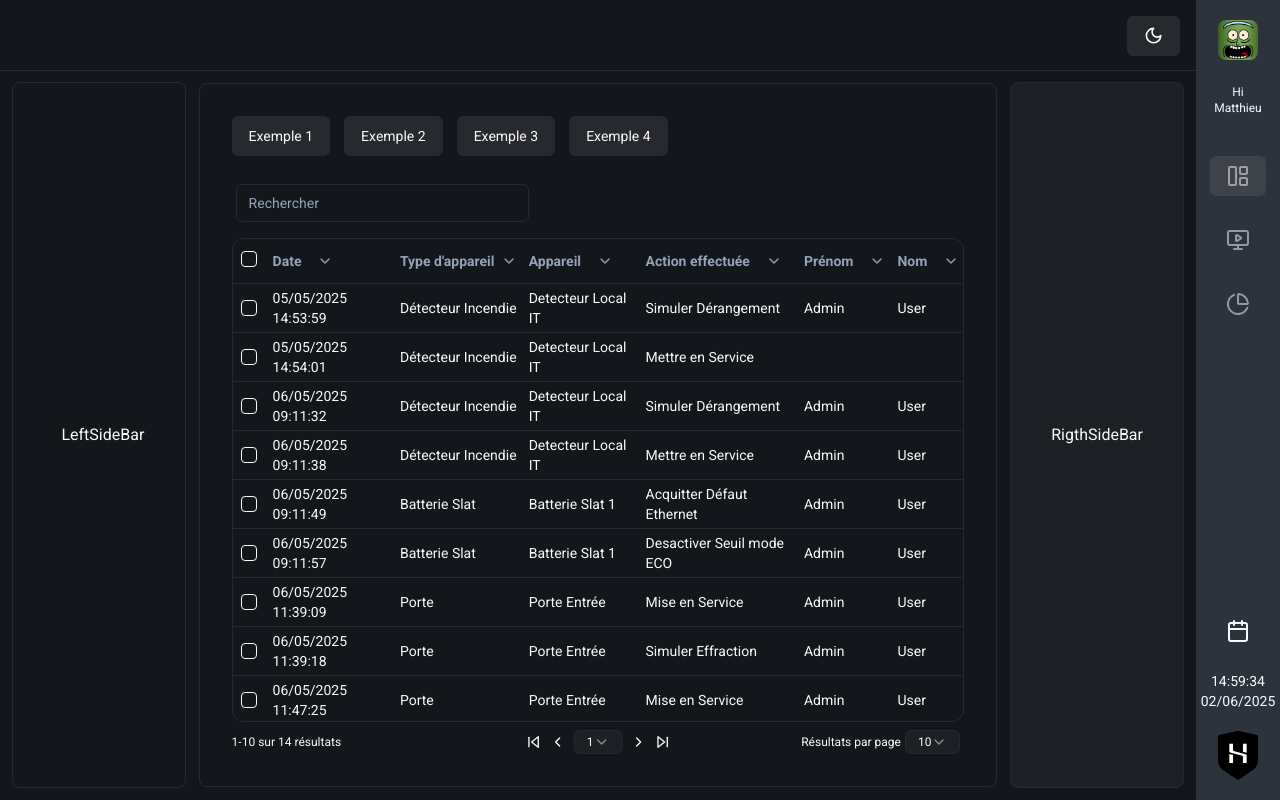
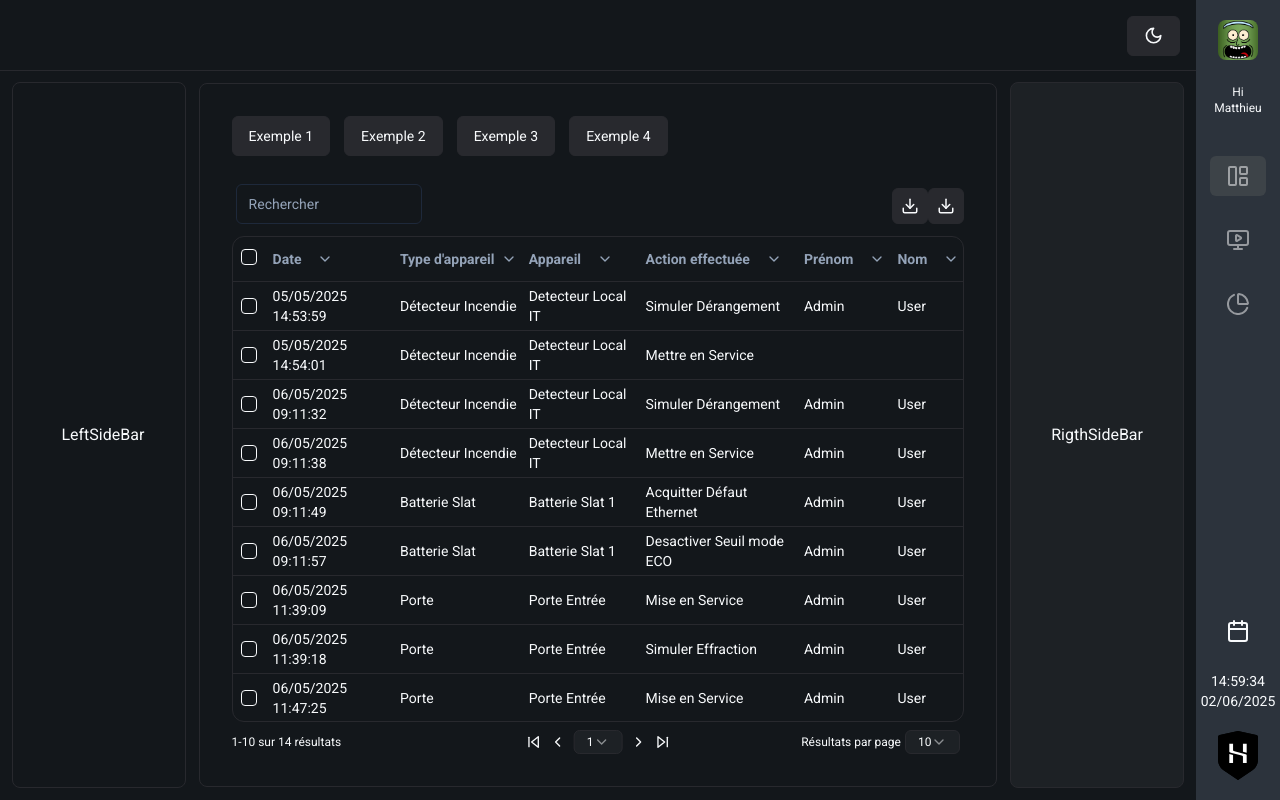
Before and after one commit to pgrandne/hubimat, a Next.js app: page / in a window 1280 px wide. Built offline with nearby package versions, Linux system fonts and the light colour scheme.

Commit message:
Excel and csv raw download

```diff
--- a/components/Structure/components/AdvancedTable/AdvancedTable.tsx
+++ b/components/Structure/components/AdvancedTable/AdvancedTable.tsx
@@ -6,11 +6,12 @@ import { Checkbox } from "@/components/ui/checkbox";
 import { CoreDateToString, DateToFileString } from "@/lib/utils";
 import { DateFilterFunction } from "./FilterDate";
 import { isDate } from "./FilterDate";
-import { Check, ChevronLeft, ChevronRight, SkipBack, SkipForward, X } from "lucide-react";
+import { Check, ChevronLeft, ChevronRight, Download, SkipBack, SkipForward, X } from "lucide-react";
 import { NumberFilterFunction } from "./FilterNumber";
 import { Input } from "@/components/ui/input";
 import { Select, SelectContent, SelectItem, SelectTrigger, SelectValue } from "@/components/ui/select";
 import { Button } from "@/components/ui/button";
+import * as ExcelJS from 'exceljs';
 
 interface Props {
   data: Array<any>,
@@ -70,7 +71,7 @@ const AdvancedTable = (props: PropsWithChildren<Props>) => {
   const [globalFilter, setGlobalFilter] = useState<string>()
   const tableRef = useRef<AdvancedTablePropsMethods>()
   const [pagination, setPagination] = useState({ pageIndex: 0, pageSize: (props.initialPageSize) ? props.initialPageSize : 10 })
-  // const [pageSize, setPageSize] = useState<number>((props.initialPageSize) ? props.initialPageSize : 10)
+  const caption = String(forceReactElement(Children.toArray(props.children).filter(child => isComponent(child, 'AdvancedTableCaption')).at(0))?.props?.children ?? 'tableau_hubiquity').replaceAll(" ", "_")
 
   // if (props.data.length == 0) return <TanstackTableImplementation columns={[]} data={props.data}/>
 
@@ -171,11 +172,88 @@ const AdvancedTable = (props: PropsWithChildren<Props>) => {
     columns.push(selectColumn)
   }
 
+  const nullToEmptyReplacer = ( _key: string, value: unknown ) => {
+    return ( null === value ? "" : value );
+  };
+  const prepareDataItem = ( item: any ) => {
+    return accessors.map( accessor => {
+      let value;
+
+      try {
+        value = item[accessor] ?? "";
+      }
+      catch {
+        value = "";
+      }
+
+      return (typeof value === 'object') ? JSON.stringify( value, nullToEmptyReplacer ) : String(value)
+    });
+  };
   return <>
-    <Input className="mb-4 max-w-[40%]" placeholder="Rechercher" onChange={(e) => { setGlobalFilter(e.target.value) }} />
+    <span className="flex items-center mb-3">
+      <Input className="max-w-[40%] mr-auto" placeholder="Rechercher" onChange={(e) => { setGlobalFilter(e.target.value) }} />
+      <Button id="download_csv" title="Télécharger en csv" variant={'outline'} className="h-9 w-9 p-2 mt-1" onClick={() => {
+        if (tableRef.current) {
+
+          const headingsRow = accessors.map( accessor => headers[accessor].props.children ).join( ";" )
+          const contentRows = tableRef.current.getFinalData().map( dataItem => {
+            return prepareDataItem( dataItem ).join( ";" )
+          });
+
+          const csvDataString = [ headingsRow, ...contentRows ].join( "\r\n" )
+
+          const universalBom = "\uFEFF"
+          const blobParts    = [ universalBom + csvDataString ]
+          const blobOptions: BlobPropertyBag = {
+            type: "text/csv;charset=UTF-8"
+          }
+
+          const file = new Blob( blobParts, blobOptions )
+          const link = document.createElement( "a" )
+
+          link.href     = window.URL.createObjectURL( file )
+          link.download = `${caption+"_"+DateToFileString(new Date())}.csv`
+          link.click()
+        }
+      }}><Download/></Button>
+      <Button id="download_xlsx" title="Télécharger en xlsx" variant={'outline'} className="h-9 w-9 p-2 mt-1" onClick={async () => {
+        if (tableRef.current) {
+
+          const headingsRow = accessors.map( accessor => headers[accessor].props.children )
+          const contentRows = tableRef.current.getFinalData().map( dataItem => {
+            return prepareDataItem( dataItem )
+          })
+
+          const workbook = new ExcelJS.Workbook()
+          const worksheet = workbook.addWorksheet('Sheet1')
+
+          worksheet.addRow(headingsRow)
+          contentRows.forEach((row) => { worksheet.addRow(row) })
+
+          workbook.xlsx.writeBuffer()
+          .then(buffer => {
+            const blobOptions: BlobPropertyBag = {
+              type: "application/vnd.ms-excel"
+            }
+
+            const file = new Blob( [buffer], blobOptions );
+            const link = document.createElement( "a" );
+
+            link.href     = window.URL.createObjectURL( file );
+            link.download = `${caption+"_"+DateToFileString(new Date())}.xlsx`;
+            link.click();
+          })
+          .catch(err => console.log('Error writing excel export', err))
+        }
+      }}><Download/></Button>
+    </span>
+
     <TanstackTableImplementation ref={tableRef} columns={columns} data={props.data} className={props.className} globalFilterValue={globalFilter} pagination={pagination} setPagination={setPagination}/>
+
     <div className="flex w-full items-center text-xs mt-2" style={{justifyContent:'space-between', position:'relative'}}>
-      <div>{pagination.pageIndex*pagination.pageSize+1}-{Math.min(pagination.pageSize*(pagination.pageIndex+1), (tableRef.current)?tableRef.current.getFilteredDataSize():0) } sur {(tableRef.current)?tableRef.current.getFilteredDataSize():0} résultats</div>
+
+      <div>{pagination.pageIndex*pagination.pageSize+1}-{Math.min(pagination.pageSize*(pagination.pageIndex+1), (tableRef.current)?tableRef.current.getFilteredDataSize():0)} sur {(tableRef.current)?tableRef.current.getFilteredDataSize():0} résultats</div>
+
       <div className="flex items-center" style={{position:'absolute', left:'50%', transform:'translateX(-50%)'}}>
         <Button variant={"ghost"} className="p-1 h-fit" onClick={ () => {if (tableRef.current) tableRef.current.goToFirstPage()}}><SkipBack className="w-4 h-4"/></Button>
         <Button variant={"ghost"} className="p-1 h-fit" onClick={ () => {if (tableRef.current) tableRef.current.previousPage()}}><ChevronLeft className="w-4 h-4"/></Button>
@@ -194,6 +272,7 @@ const AdvancedTable = (props: PropsWithChildren<Props>) => {
         <Button variant={"ghost"} className="p-1 h-fit" onClick={ () => {if (tableRef.current) tableRef.current.nextPage()}}><ChevronRight className="w-4 h-4"/></Button>
         <Button variant={"ghost"} className="p-1 h-fit" onClick={ () => {if (tableRef.current) tableRef.current.goToLastPage()}}><SkipForward className="w-4 h-4"/></Button>
       </div>
+
       <div className="flex items-center">
         Résultats par page
         <Select onValueChange={(value) => {if (tableRef.current) {tableRef.current.setPageSize(Number(value))}}}
@@ -213,6 +292,7 @@ const AdvancedTable = (props: PropsWithChildren<Props>) => {
           </SelectContent>
         </Select>
       </div>
+
     </div>
   </>
 }
--- a/components/Structure/components/AdvancedTable/TanstackTableImplementation.tsx
+++ b/components/Structure/components/AdvancedTable/TanstackTableImplementation.tsx
@@ -50,6 +50,7 @@ export interface AdvancedTablePropsMethods {
   getFilteredDataSize: () => number
   goToFirstPage: () => void
   goToLastPage: () => void
+  getFinalData: () => Array<any>
 }
 
 const TanstackTableImplementation = forwardRef(<TData, TValue>({
@@ -106,9 +107,9 @@ const TanstackTableImplementation = forwardRef(<TData, TValue>({
     getPageIndex: () => pagination.pageIndex,
     getFilteredDataSize: () => table.getRowCount(),
     goToFirstPage: table.firstPage,
-    goToLastPage: table.lastPage
+    goToLastPage: table.lastPage,
+    getFinalData: () => table.getPrePaginationRowModel().rows.map(row => row.original)
   }));
-
 
   return (
     <div className={"rounded-xl border overflow-y-auto max-h-full "+className||''}>
--- a/package.json
+++ b/package.json
@@ -57,6 +57,7 @@
     "cmdk": "^1.0.4",
     "crypto": "^1.0.1",
     "crypto-js": "^4.2.0",
+    "exceljs": "^4.4.0",
     "http": "^0.0.1-security",
     "https": "^1.0.0",
     "js-cookie": "^3.0.5",
```
Also changed, not shown: 1 other file (tests, documents, lock files or other folders).
